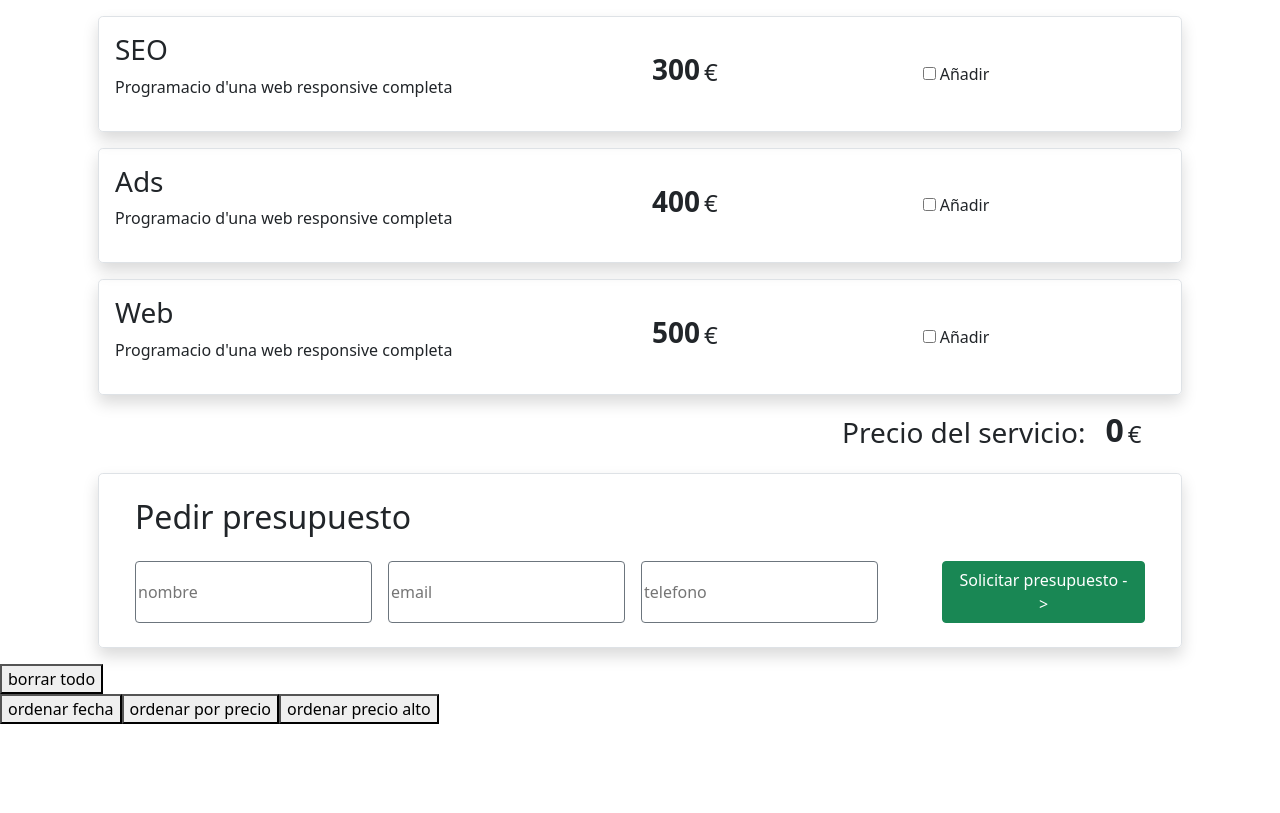
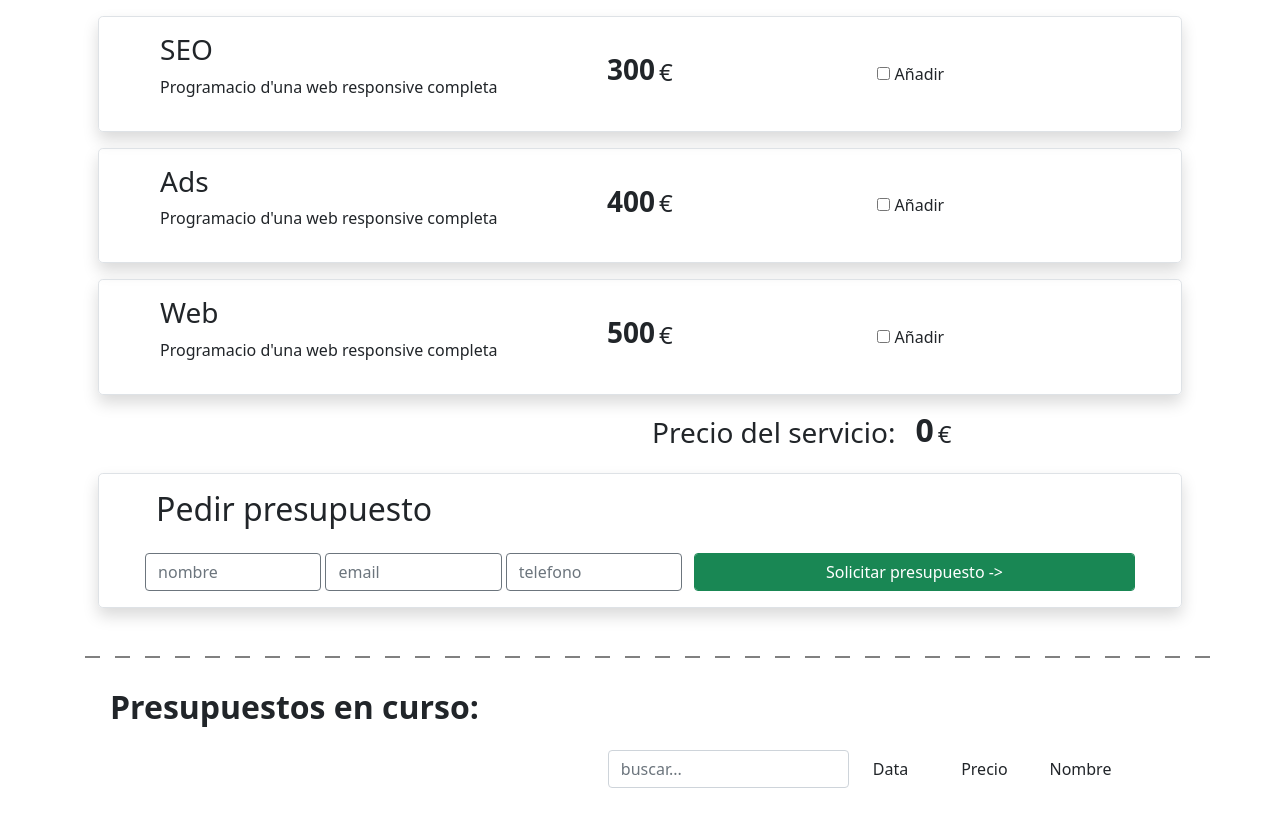
Before and after one commit to iviruu/angular-sprin_6, an Angular app in the folder sprin_6/: page / in a window 1280 px wide. Built offline with nearby package versions, Linux system fonts and the light colour scheme.

Commit message:
maquitacion parte 3

```diff
--- a/sprin_6/src/app/lista-presupuesto/lista-presupuesto.component.css
+++ b/sprin_6/src/app/lista-presupuesto/lista-presupuesto.component.css
@@ -1,6 +1,13 @@
-.lista{
-    background-color: aqua;
-    width: 1000px;
-    height: 300px;
-    border: 1px solid black;
+.hancho{
+    font-weight: 500;
 }
+.hancho2{
+    font-weight: 700;
+}
+.separacion {
+    height: 2px; /* Ajusta la altura si necesitas una línea más gruesa */
+    background-image: linear-gradient(to right, #808080 50%, rgba(255, 255, 255, 0) 0%);
+    background-position: top;
+    background-size: 30px 2px; /* Aumenta el espaciado entre los puntos */
+    background-repeat: repeat-x;
+}
--- a/sprin_6/src/app/lista-presupuesto/lista-presupuesto.component.html
+++ b/sprin_6/src/app/lista-presupuesto/lista-presupuesto.component.html
@@ -1,15 +1,62 @@
-<div >
+<div class="container separacion mt-5 pt-3">
+    <div class="row justify-content-center m-3 align-items-center">
+        <h2 class="hancho2">Presupuestos en curso:</h2>
+        <div class="row justify-content-center m-3 align-items-baseline">
+            <div class="col-3 offset-5 ">
+                <input type="text" class="form-control" [(ngModel)]="busqueda" (input)="buscarPorNombre()" placeholder="buscar...">
+            </div>
+            <div class="col-1">
+                <p type="button" (click)="ordenarFecha()"> Data</p>
+            </div>
+            <div class="col-1">
+                <p type="button" (click)="ordenarPrecio()"> Precio</p>
+            </div>
+            <div class="col-1">
+                <p type="button" (click)="ordenarNombre()">Nombre</p>
+            </div>
+        </div>
+    </div>
+
     @for (datos of listaAplanada; track $index) {
+            <div class="row justify-content-center border m-3 rounded-3 shadow align-items-center">
+                <div class="col-4 p-3 d-flex flex-column ">
+                    <h1 class="m-0">{{datos.nombre}}</h1>
+                    <p class="m-0 text-secondary hancho">{{datos.email}} </p>
+                    <p class="m-0 text-secondary hancho">{{datos.telefono}} </p>
+                </div>
+                <div class="col-4 pt-2">
+                    <h5>Servicios contratados:</h5>
+                    <ul>
+                        @for (objeto of datos.servicio; track $index) {
+                            <li>
+                                {{objeto.nombre}}
+                                @if (objeto.paginas && objeto.lenguas) {
+                                    ({{objeto.paginas}} paginas,{{objeto.lenguas}} lenguas.)
+                                }
+                                @if (objeto.paginas && !objeto.lenguas) {
+                                    ({{objeto.paginas}} paginas.)
+                                }
+                                @if (!objeto.paginas && objeto.lenguas) {
+                                    ({{objeto.lenguas}} lenguas.)
+                                }
+                            </li>
+                            }
+                    </ul>
 
-            <div class="lista">
-                <h1>{{datos.nombre}}</h1>
-                <p>{{datos.email}} </p>
-                <p>{{datos.telefono}} </p>
-                <p>{{datos.dinero}} </p>
-                <p>{{datos.data}} </p>
+                </div>
+                <div class="col-3">
+                    <div class="row justify-content-center">
+                        <p class="m-0 text-secondary hancho">Total:</p>
+                    </div>
+                    <div class="row">
+                        <div class="col d-flex align-items-end gap-1">
+                            <h3>{{datos.dinero}}</h3>
+                            <h4>€</h4>
+                        </div>
+
+                    </div>
+
+                </div>
             </div>
         }
-    <button (click)="ordenarFecha()"> ordenar fecha</button>
-    <button (click)="ordenarPrecio()"> ordenar por precio</button>
-    <button >ordenar precio alto</button>
 </div>
--- a/sprin_6/src/app/lista-presupuesto/lista-presupuesto.component.ts
+++ b/sprin_6/src/app/lista-presupuesto/lista-presupuesto.component.ts
@@ -1,37 +1,87 @@
 import { Component, OnInit} from '@angular/core';
 import { DatosService } from '../service/datos.service';
+import { FormsModule } from '@angular/forms';
+
 
 
 @Component({
   selector: 'app-lista-presupuesto',
   standalone: true,
-  imports: [],
+  imports: [FormsModule],
   templateUrl: './lista-presupuesto.component.html',
   styleUrl: './lista-presupuesto.component.css'
 })
 export class ListaPresupuestoComponent implements OnInit {
 
-  listaPresupuesto: any []=[];
-  listaAplanada:any []=[];
+  listaAplanada:any []=[];  // lista quitado una capa
+  busqueda: string = '';   // la palabra por cual hace busqueda
+  ordenAscendente: boolean = true;  // variable cual hace que cambia orden
+
 
   constructor( private datosService: DatosService){
   };
 
   ngOnInit(): void {
-    this.listaPresupuesto = this.datosService.obtenerDatos();
-    this.listaAplanada = this.listaPresupuesto.flat();
+    this.actualizarLista();
     console.log("lista obtenida ahora", this.listaAplanada)
   };
 
+  actualizarLista() {
+    this.listaAplanada = this.datosService.obtenerDatos().flat();
+  }
+
   ordenarFecha() {
-    this.listaAplanada.sort((a, b) => {
+    if(this.ordenAscendente){
+      this.listaAplanada.sort((a, b) => {
       const dateA = new Date(a.data);
       const dateB = new Date(b.data);
       return dateA.getTime() - dateB.getTime();
     });
+    } else {
+      this.listaAplanada.sort((a, b) => {
+        const dateA = new Date(a.data);
+        const dateB = new Date(b.data);
+        return dateB.getTime() - dateA.getTime();
+      });
+    }
+    this.ordenAscendente = !this.ordenAscendente;
   }
 
   ordenarPrecio() {
-    this.listaAplanada.sort((a, b) => a.dinero - b.dinero);
+    if (this.ordenAscendente) {
+      this.listaAplanada.sort((a, b) => a.dinero - b.dinero); // Orden ascendente
+    } else {
+      this.listaAplanada.sort((a, b) => b.dinero - a.dinero); // Orden descendente
+    }
+    this.ordenAscendente = !this.ordenAscendente; // Cambiar el estado del orden
   }
+
+  ordenarNombre(){
+    if (this.ordenAscendente) {
+      this.listaAplanada.sort((a, b) => {
+        if (a.nombre < b.nombre) return -1;
+        if (a.nombre > b.nombre) return 1;
+        return 0;
+          });
+    } else {
+      this.listaAplanada.sort((a, b) => {
+        if (a.nombre > b.nombre) return -1;
+        if (a.nombre < b.nombre) return 1;
+        return 0;
+          });
+    }
+    this.ordenAscendente = !this.ordenAscendente;
+    }
+    buscarPorNombre() {
+      if (this.busqueda.length === 0) {
+        this.listaAplanada = this.datosService.obtenerDatos().flat();
+      } else {
+        if (this.listaAplanada) {
+          this.listaAplanada = this.datosService.obtenerDatos().flat().filter(item =>
+            item.nombre && item.nombre.toLowerCase().includes(this.busqueda.toLowerCase())
+          );
+        }
+      }
+    }
+
 }
--- a/sprin_6/src/app/servicios/servicios.component.css
+++ b/sprin_6/src/app/servicios/servicios.component.css
@@ -22,3 +22,12 @@
 .precio{
     font-weight: 700;
 }
+.separacion {
+    height: 2px; /* Ajusta la altura si necesitas una línea más gruesa */
+    background-image: linear-gradient(to right, #808080 50%, rgba(255, 255, 255, 0) 0%);
+    background-position: top;
+    background-size: 20px 1px; /* Aumenta el espaciado entre los puntos */
+    background-repeat: repeat-x;
+    margin-bottom: 20px;
+    margin-top: 20px;
+}
--- a/sprin_6/src/app/servicios/servicios.component.html
+++ b/sprin_6/src/app/servicios/servicios.component.html
@@ -1,8 +1,8 @@
 <form [formGroup]="formularioPresupuesto" >
-            <div class="container ">
+            <div class="container">
                 @for (serv of servicio; track $index) {
                 <div class="row justify-content-center border m-3 rounded-3 shadow align-items-center">
-                        <div class="col-6 p-3 ">
+                        <div class="col-5 p-3 ">
                         <h3>{{serv.nombre}}</h3>
                         <p>{{serv.descripcion}}</p>
                         </div>
@@ -13,7 +13,7 @@
                         <div class="col-3">
                             <input type="checkbox" [formControlName]="'servicio' + $index" (change)="calcularPresupuesto(); desmarcar(); calcularTotal()" > Añadir
                         </div>
-                <div class="offset-7 col-5"> <!-- desplegable que sale cuando le doy a un boton check -->
+                <div class="offset-7 col-5"> <!-- desplegable que sale cuando le doy a un check -->
                             @if (formularioPresupuesto.value.servicio2 && $index===2) {
                                 <div class="row d-flex align-items-center mb-1">
                                     <div class="col-1">
@@ -53,8 +53,8 @@
                         </div>
                         </div>
                 }
-                <div class="row">
-                    <div class="col-4 offset-8 d-flex align-items-end gap-1">
+                <div class="row">  <!--el precio total -->
+                    <div class="col-sm-5 col-9 offset-2 offset-sm-6 d-flex align-items-end gap-1">
                         <h3 class="me-3">Precio del servicio:</h3>
                         <h2 class="precio"> {{presupuestoTotal}}</h2>
                         <h4>€</h4>
@@ -64,15 +64,23 @@
     </form>
         <div class="container">
         <form [formGroup]="formulario" (ngSubmit)="submit()" >
-        <div class="row justify-content-center border m-3 rounded-3 shadow align-items-center p-4">
-            <div class="col-12">
-                <h2 class="mb-4">Pedir presupuesto</h2>
+        <div class="row justify-content-center border m-3 rounded-3 shadow align-items-center">
+            <div class="col-11 pt-3">
+                <h2>Pedir presupuesto</h2>
             </div>
-            <div class="col d-flex gap-3">
-                <input class="border border-secondary rounded flex-grow-1" type="text" id="nombre" formControlName="nombre" placeholder="nombre" />
-                <input class="border border-secondary rounded flex-grow-1" type="text" id="email" formControlName="email" placeholder="email" />
-                <input class="border border-secondary rounded flex-grow-1" type="text" id="telefono" formControlName="telefono" placeholder="telefono"/>
-                <button class="btn btn-success flex-grow-1 ms-5" type="submit">Solicitar presupuesto -></button>
+            <div class="row m-3 justify-content-center align-items-center d-flex gap-1">
+                <div class="col-2 p-0">
+                    <input class="border border-secondary rounded flex-grow-1 form-control" type="text" id="nombre" formControlName="nombre" placeholder="nombre" />
+                </div>
+                <div class="col-2 p-0">
+                    <input class="border border-secondary rounded flex-grow-1 form-control" type="text" id="email" formControlName="email" placeholder="email" />
+                </div>
+                <div class="col-2 p-0">
+                    <input class="border border-secondary rounded flex-grow-1 form-control" type="text" id="telefono" formControlName="telefono" placeholder="telefono"/>
+                </div>
+                <div class="col-5 ms-2 p-0">
+                    <button class="btn btn-success flex-grow-1 form-control" type="submit">Solicitar presupuesto -></button>
+                </div>
             </div>
         </div>
     </form>
@@ -83,7 +91,8 @@
     <app-popup [tipo]="tipoPopup" (click)="cerrarPopup()"></app-popup>
 }
 </div>
-<div class="datosGuardados">
-    <button (click)="borrarDatos()"> borrar todo</button>
+<div>
+
     <app-lista-presupuesto> </app-lista-presupuesto>
+
 </div>
--- a/sprin_6/src/app/servicios/servicios.component.ts
+++ b/sprin_6/src/app/servicios/servicios.component.ts
@@ -96,7 +96,7 @@ cerrarPopup(){
   this.popup= false;
 }
 
-submit() {
+submit() {  // lo que guarda en servei datos
   if (this.formulario.valid) {
     const nombre = this.formulario.value.nombre;
     const email = this.formulario.value.email;
```
